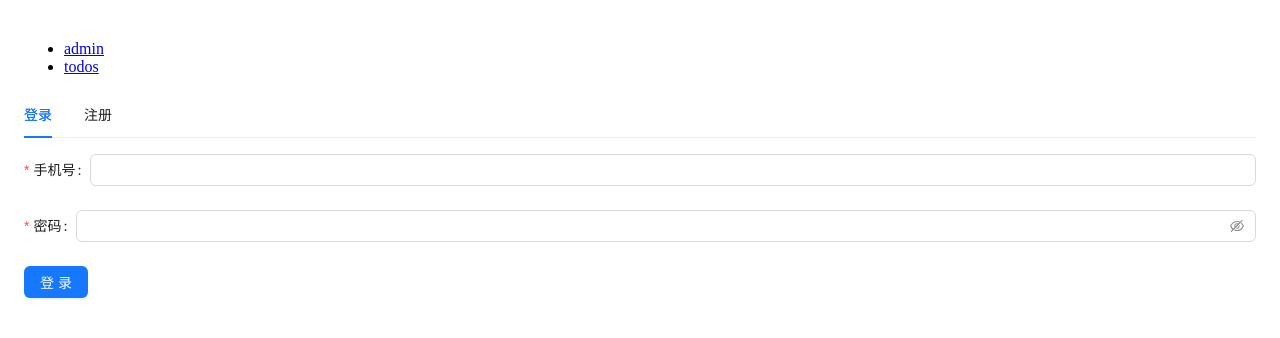
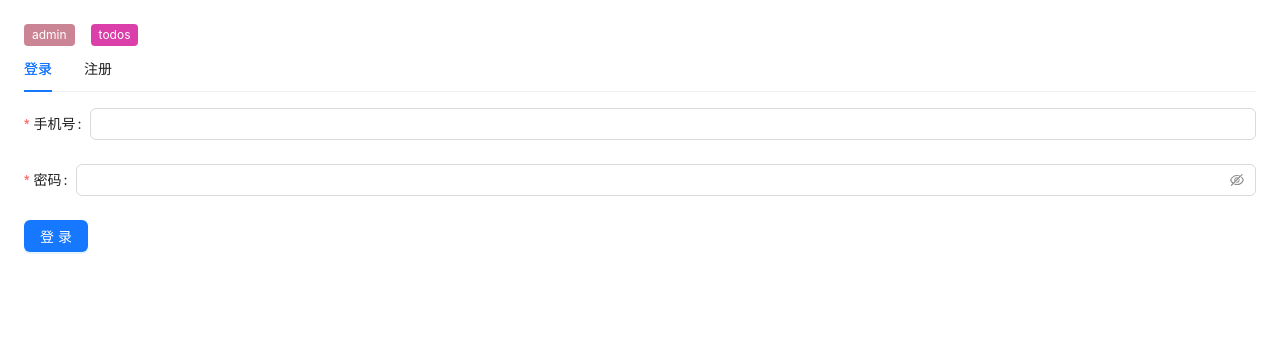
Before and after one commit to ndzy01/ndzy-manage, a React (Vite) app: page / in a window 1280 px wide. Shown: the top 338 px of the page. Built offline with nearby package versions, Linux system fonts and the light colour scheme; what @wxcloud/cloud-sdk would draw is missing.

Commit message:
chore: 1

```diff
--- a/src/App.tsx
+++ b/src/App.tsx
@@ -1,4 +1,4 @@
-import { Tabs } from 'antd';
+import { Space, Tabs, Tag } from 'antd';
 import type { TabsProps } from 'antd';
 import Login from './Login';
 import Register from './Register';
@@ -21,18 +21,24 @@ const items: TabsProps['items'] = [
   },
 ];
 
+function getRandomColor() {
+  const red = Math.floor(Math.random() * 256); // 生成0-255的随机红色分量
+  const green = Math.floor(Math.random() * 256); // 生成0-255的随机绿色分量
+  const blue = Math.floor(Math.random() * 256); // 生成0-255的随机蓝色分量
+
+  return 'rgb(' + red + ', ' + green + ', ' + blue + ')'; // 返回rgb格式颜色
+}
+
 function App() {
   return (
     <div style={{ padding: 16 }}>
-      <ul>
+      <Space wrap>
         {links.map((item) => (
-          <li key={item.src}>
-            <a target="_blank" href={item.src}>
-              {item.name}
-            </a>
-          </li>
+          <a key={item.src} target="_blank" href={item.src}>
+            <Tag color={getRandomColor()}> {item.name}</Tag>
+          </a>
         ))}
-      </ul>
+      </Space>
       <Tabs defaultActiveKey="1" items={items} />
     </div>
   );
```
